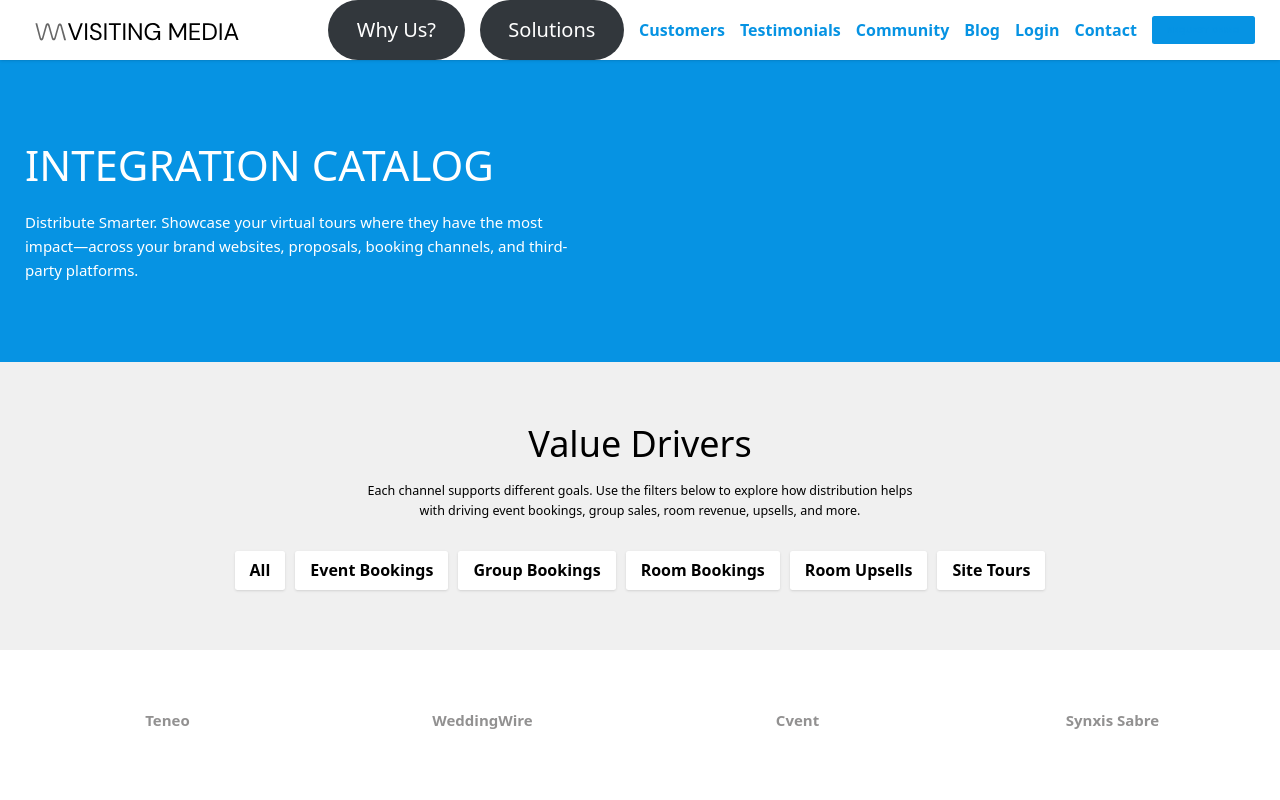
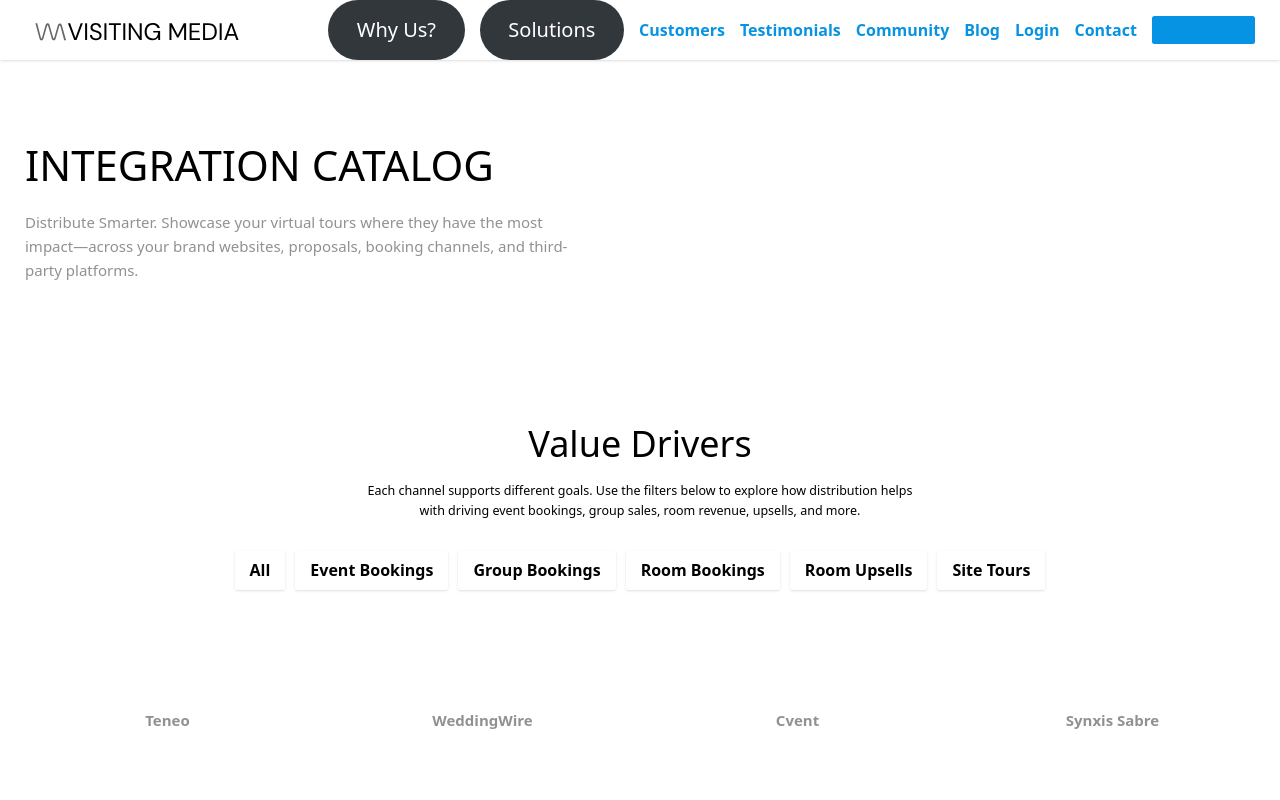
Before and after one commit to kaykas/visitingmedia-nextjs, a Next.js app: page /integration in a window 1280 px wide. Shown: the top 800 px of the page. Built offline with nearby package versions, Linux system fonts and the light colour scheme.

Commit message:
Fix integration page backgrounds to match WordPress: change Hero from azure to white, Value Drivers from gray to white

```diff
--- a/app/integration/page.tsx
+++ b/app/integration/page.tsx
@@ -23,17 +23,17 @@
       <Header />
       <main>
         {/* Hero Section */}
-        <section className="bg-[var(--color-azure)] text-white py-24 lg:py-32">
+        <section className="bg-white py-24 lg:py-32">
           <div className="max-w-[1260px] mx-auto px-6">
-            <h1 className="text-4xl lg:text-6xl font-bold mb-6 uppercase">Integration Catalog</h1>
-            <p className="text-xl lg:text-2xl max-w-4xl font-[var(--font-secondary)]">
+            <h1 className="text-4xl lg:text-6xl font-bold mb-6 uppercase text-[var(--color-black)]">Integration Catalog</h1>
+            <p className="text-xl lg:text-2xl max-w-4xl font-[var(--font-secondary)] text-[var(--color-black-light)]">
               Distribute Smarter. Showcase your virtual tours where they have the most impact—across your brand websites, proposals, booking channels, and third-party platforms.
             </p>
           </div>
         </section>
 
         {/* Value Drivers */}
-        <section className="bg-[var(--color-gray-light)] py-16 lg:py-24">
+        <section className="bg-white py-16 lg:py-24">
           <div className="max-w-[1260px] mx-auto px-6">
             <h2 className="text-3xl lg:text-4xl text-center mb-8 font-bold">
               Value Drivers
```
